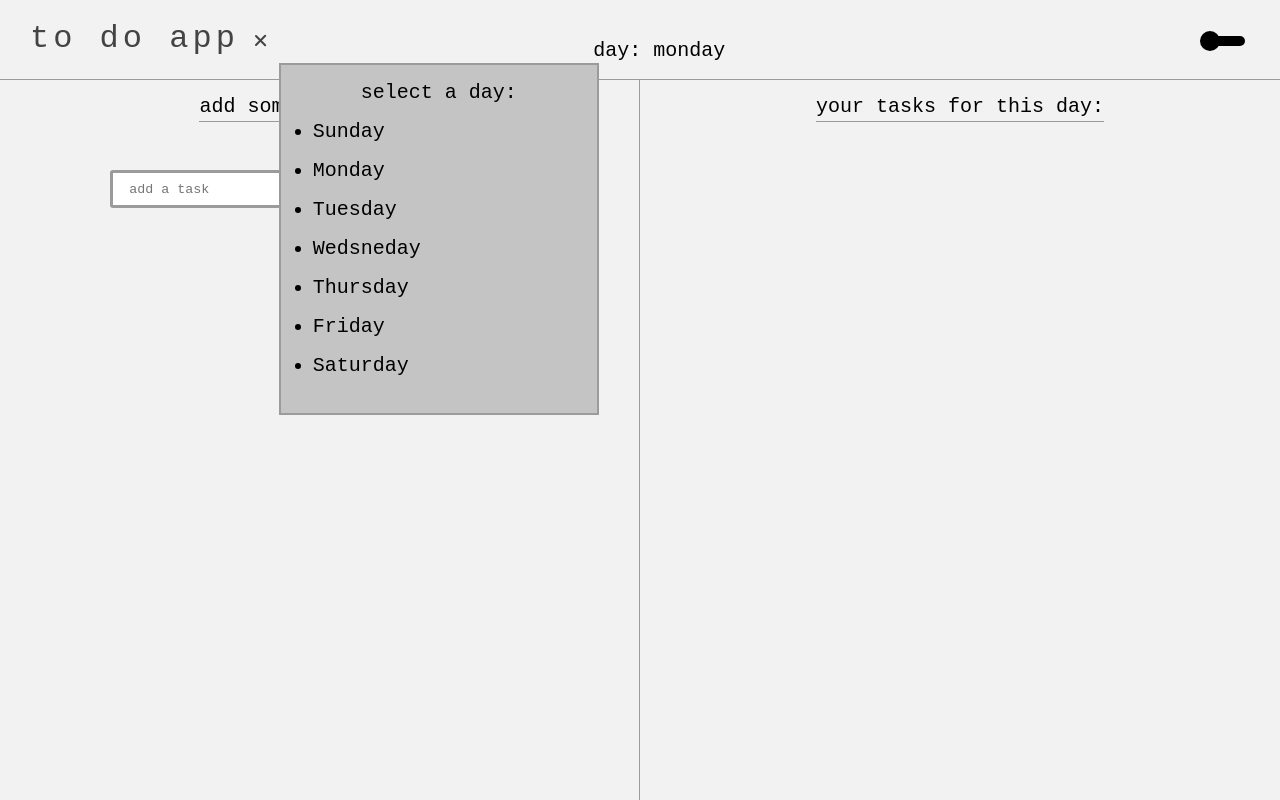
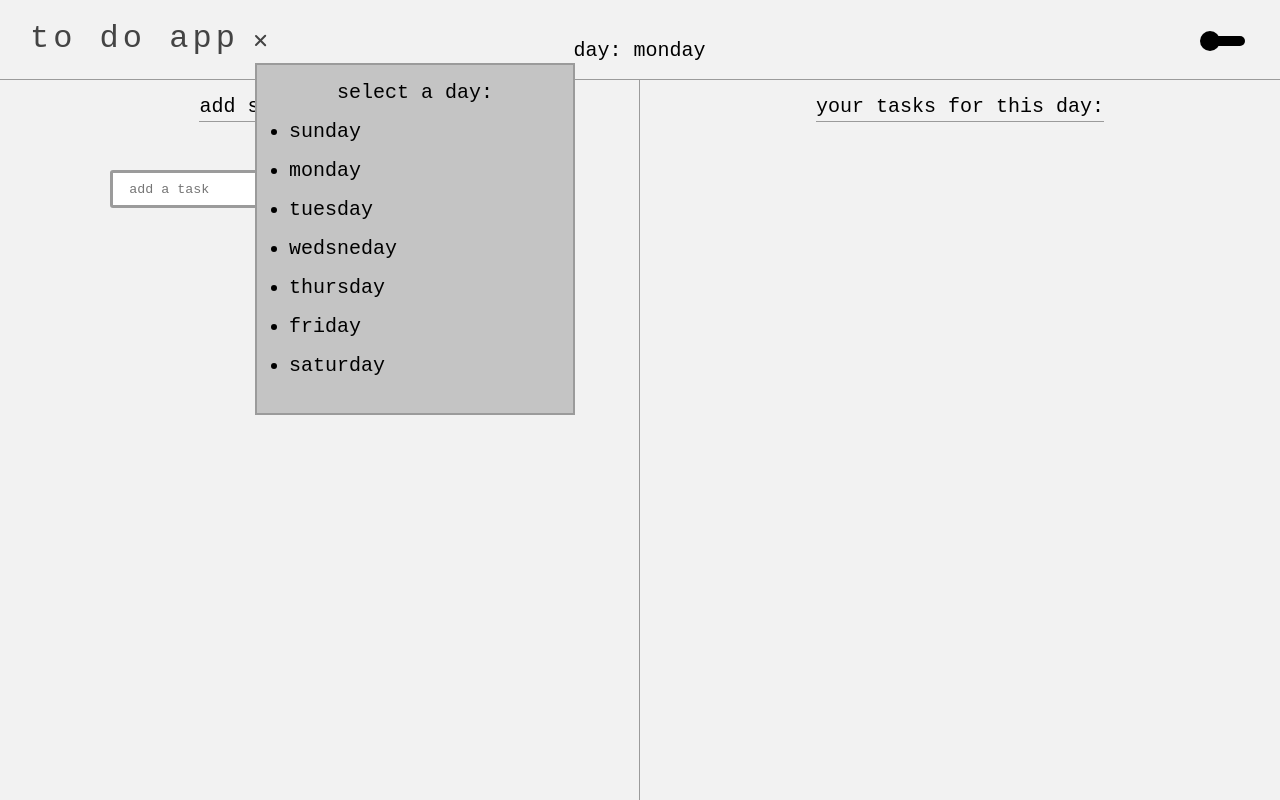
Before and after one commit to henriqueluhm/to-do-app, a React (Create React App) app: page / in a window 1280 px wide. Both pictures are taken after a click on the element 266 px from the left and 40 px from the top of the page. Built offline with nearby package versions, Linux system fonts and the light colour scheme; a web font is replaced by a local one.

Commit message:
refactor: major refactor in header

```diff
--- a/src/components/Header/Header.tsx
+++ b/src/components/Header/Header.tsx
@@ -1,8 +1,25 @@
-import React, { useState, useContext } from 'react'
-import Switch from 'react-switch';
-import { ThemeContext } from 'styled-components';
+import React, { useState, useContext } from "react";
+import Switch from "react-switch";
+import { ThemeContext } from "styled-components";
+import {
+  Container,
+  Logo,
+  CurrentDay,
+  ChooseMode,
+  StyledBurger,
+  LogoWrapper,
+  DayNav,
+} from "./styles";
 
-import { Container, Logo, CurrentDay, ChooseMode, StyledBurger, LogoWrapper, DayNav } from './styles';
+const weekDays: string[] = [
+  "sunday",
+  "monday",
+  "tuesday",
+  "wedsneday",
+  "thursday",
+  "friday",
+  "saturday",
+];
 
 interface Props {
   toggleTheme(): void;
@@ -11,13 +28,12 @@ interface Props {
 const Header: React.FC<Props> = ({ toggleTheme }) => {
   const { colors, title } = useContext(ThemeContext);
   const [open, setOpen] = useState(false);
+  const [currentDay, setCurrentDay] = useState<string>("monday");
 
   return (
     <Container>
       <LogoWrapper>
-        <Logo>
-          to do app
-        </Logo>
+        <Logo>to do app</Logo>
         <>
           <StyledBurger open={open} onClick={() => setOpen(!open)}>
             <div />
@@ -27,24 +43,22 @@ const Header: React.FC<Props> = ({ toggleTheme }) => {
           <DayNav open={open} onClick={() => setOpen(!open)}>
             <p>select a day:</p>
             <ul>
-            <li> <a href="#Sunday">Sunday</a> </li>
-            <li> <a href="#Monday">Monday</a> </li>
-            <li> <a href="#Tuesday">Tuesday</a> </li>
-            <li> <a href="#Wedsneday">Wedsneday</a> </li>
-            <li> <a href="#Thursday">Thursday</a> </li>
-            <li> <a href="#Friday">Friday</a> </li>
-            <li> <a href="#Saturday">Saturday</a> </li>
+              {weekDays.map((item) => (
+                <li>
+                  <a href={`#${item}`} onClick={() => setCurrentDay(item)}>
+                    {item}
+                  </a>
+                </li>
+              ))}
             </ul>
           </DayNav>
         </>
       </LogoWrapper>
-      <CurrentDay>
-        day: monday
-      </CurrentDay>
+      <CurrentDay>day: {currentDay}</CurrentDay>
       <ChooseMode>
         <Switch
           onChange={toggleTheme}
-          checked ={title === 'dark'}
+          checked={title === "dark"}
           checkedIcon={false}
           uncheckedIcon={false}
           height={10}
@@ -57,6 +71,6 @@ const Header: React.FC<Props> = ({ toggleTheme }) => {
       </ChooseMode>
     </Container>
   );
-}
+};
 
 export default Header;
--- a/src/components/Header/styles.ts
+++ b/src/components/Header/styles.ts
@@ -1,70 +1,70 @@
-import styled from 'styled-components';
+import styled from "styled-components";
 
 export const Container = styled.div`
   height: 5rem;
-  background: ${props => props.theme.colors.background};
-  color: ${props => props.theme.colors.text};
+  background: ${(props) => props.theme.colors.background};
+  color: ${(props) => props.theme.colors.text};
   display: flex;
   justify-content: space-between;
   padding: 15px 30px;
-  border-bottom: 1px solid ${props => props.theme.colors.lines};
+  border-bottom: 1px solid ${(props) => props.theme.colors.lines};
   transition: all linear 0.2s;
 `;
 
 export const Logo = styled.div`
-  font: regular 'PT Mono', monospace;
+  font: regular "PT Mono", monospace;
   font-size: 2rem;
   letter-spacing: 4px;
-  color: ${props => props.theme.colors.logoText};
+  color: ${(props) => props.theme.colors.logoText};
   padding-top: 5px;
   transition: all linear 0.2s;
 `;
 
 export const CurrentDay = styled.div`
-    padding-top: 1.5rem;
-    margin-right: auto;
-    margin-left: 44%;
-    position: fixed;
+  padding-top: 1.5rem;
+  text-align: center;
+  width: 250px;
 `;
 
 export const ChooseMode = styled.div`
   padding-top: 1rem;
-  text-align: center;
+  text-align: right;
+  width: 250px;
 `;
 
 export const StyledBurger = styled.div<{ open: boolean }>`
   width: 24px;
   height: 18px;
-  top: 15px;
-  right: 20px;
   display: flex;
   justify-content: space-around;
   flex-flow: column nowrap;
   margin-left: 1rem;
   margin-top: 1rem;
   cursor: pointer;
+  position: relative;
+  z-index: 50;
 
   div {
     width: 24px;
     height: 2px;
-    background-color: ${props => props.theme.colors.logoText} ;
+    background-color: ${(props) => props.theme.colors.logoText};
     border-radius: 10px;
     transform-origin: 1px;
     transition: all linear 0.2s;
 
     &:nth-child(1) {
-      transform: ${({ open }) => open ? 'rotate(45deg)' : 'rotate(0)'};
-      width: ${({ open }) => open ? '15px' : '24px'};
+      transform: ${({ open }) => (open ? "rotate(45deg)" : "rotate(0)")};
+      width: ${({ open }) => (open ? "15px" : "24px")};
     }
 
     &:nth-child(2) {
-      transform: ${({ open }) => open ? 'translateX(100%)' : 'translateX(0)'};
-      display: ${({ open }) => open ? 'none' : 'flex'};
+      transform: ${({ open }) => (open ? "translateX(100%)" : "translateX(0)")};
+      display: ${({ open }) => (open ? "none" : "flex")};
     }
 
     &:nth-child(3) {
-      transform: ${({ open }) => open ? 'rotate(-45deg)' : 'rotate(0)'};
-      width: ${({ open }) => open ? '15px' : '24px'};
+      transform: ${({ open }) => (open ? "rotate(-45deg)" : "rotate(0)")};
+      width: ${({ open }) => (open ? "15px" : "24px")};
     }
   }
 `;
@@ -77,32 +77,30 @@ export const DayNav = styled.nav<{ open: boolean }>`
   list-style: none;
   display: flex;
   flex-flow: column nowrap;
-  display: ${({ open }) => open ? 'flex' : 'none'};
-  position: sticky;
-  top: 0;
-  right: 0;
+  display: ${({ open }) => (open ? "flex" : "none")};
+  position: absolute;
   height: 22rem;
   width: 20rem;
   padding: 1rem 2rem;
   margin-top: 3rem;
-  border: 2px solid ${props => props.theme.colors.lines};
-  background-color: ${props => props.theme.colors.navFill};
+  left: 255px;
+  border: 2px solid ${(props) => props.theme.colors.lines};
+  background-color: ${(props) => props.theme.colors.navFill};
   transition: all linear 0.2s;
 
-
-
-  p, li {
-    color: ${props => props.theme.colors.text};
+  p,
+  li {
+    color: ${(props) => props.theme.colors.text};
     transition: all linear 0.2s;
   }
 
   p {
-    text-align: center
+    text-align: center;
   }
 
   a {
     text-decoration: none;
-    color: ${props => props.theme.colors.text};
+    color: ${(props) => props.theme.colors.text};
   }
 
   a:hover {
--- a/src/styles/global.ts
+++ b/src/styles/global.ts
@@ -24,7 +24,4 @@ export default createGlobalStyle`
         font-size: 87.5%;
     }
   }
-
-
-
 `;
```
Lines whose indentation alone changed are shown as unchanged.
